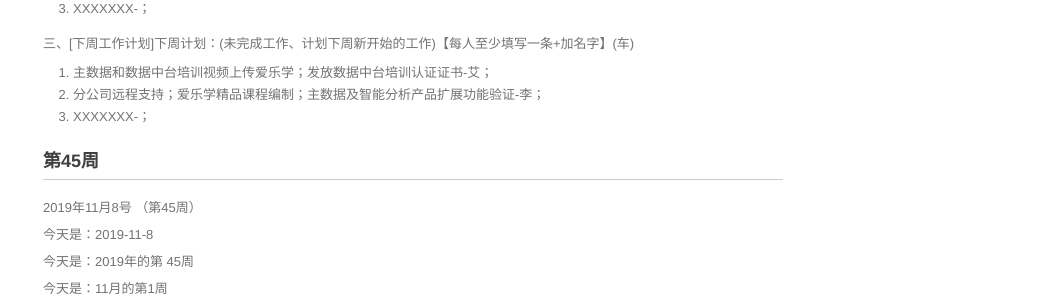
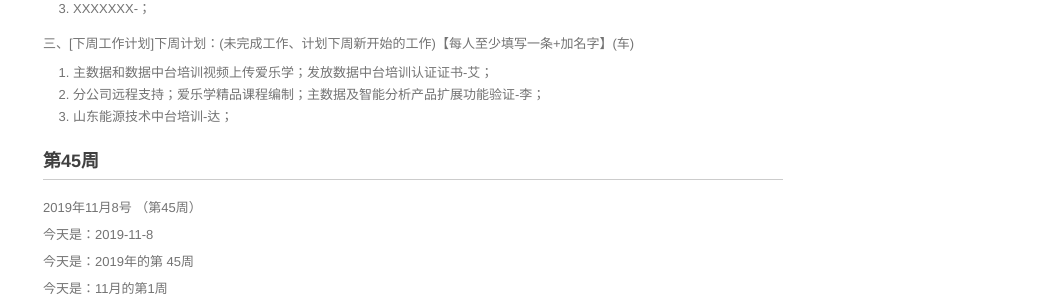
Before and after one commit to walllFlower/blog, a Jekyll site: the page built from _posts/2018-07-17-day_report_cxz.md, in a window 1280 px wide and 900 px high, scrolled down 1242 px. Shown: the part 151-451 px from the top of the window, without its empty margins (227-1280 px from the left). Built offline with Jekyll 4.4.1, drawn with Linux system fonts in a browser that asks for light colours; comment, search, counter and statistics services are not loaded.

Commit message:
李寅达

```diff
--- a/_posts/2018-07-17-day_report_cxz.md
+++ b/_posts/2018-07-17-day_report_cxz.md
@@ -82,7 +82,7 @@ categories: 技术运营工作周报
 
 1. 主数据和数据中台培训视频上传爱乐学；发放数据中台培训认证证书-艾；
 2. 分公司远程支持；爱乐学精品课程编制；主数据及智能分析产品扩展功能验证-李；
-3. XXXXXXX-；
+3. 山东能源技术中台培训-达；
 
 
 
```
